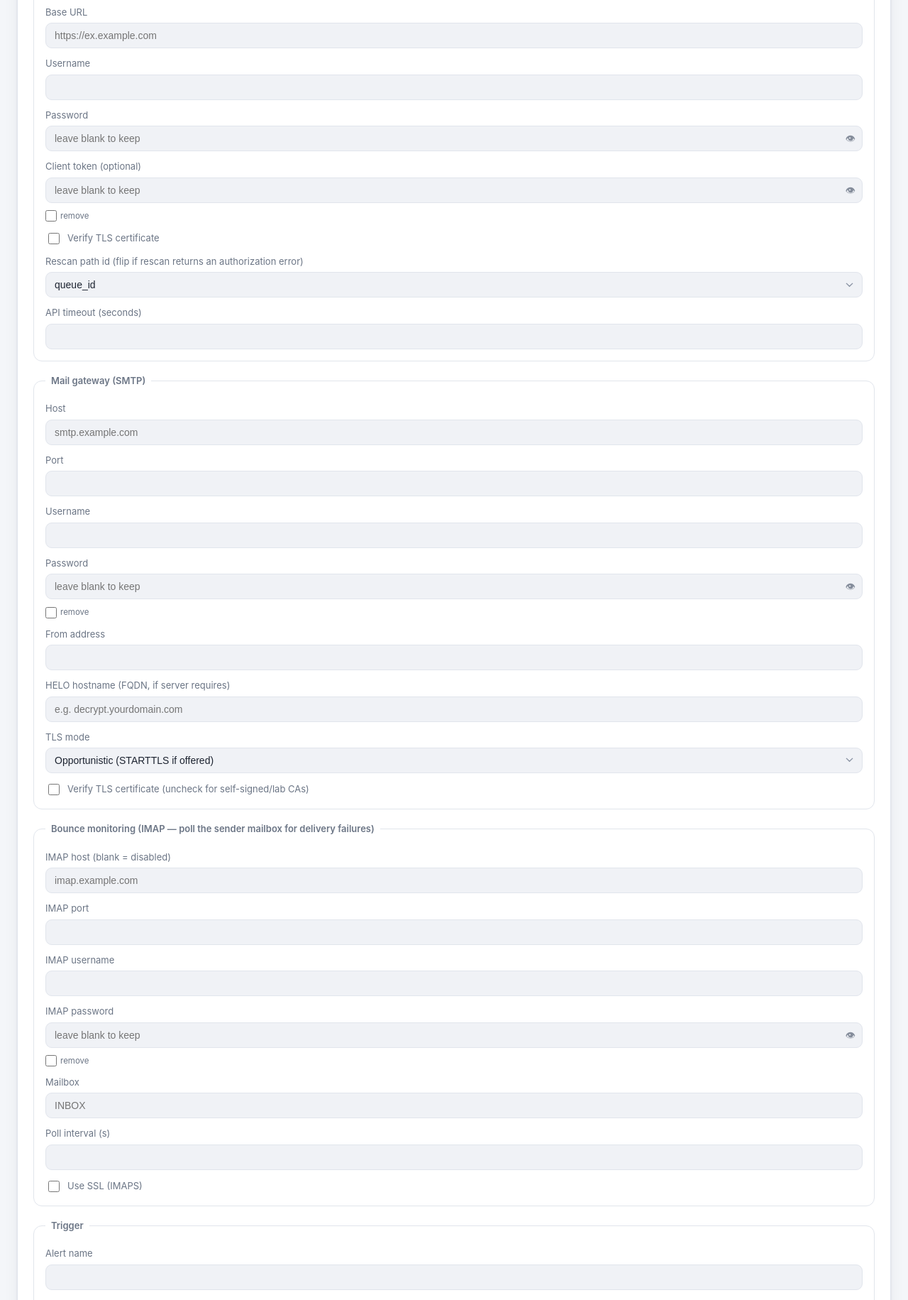
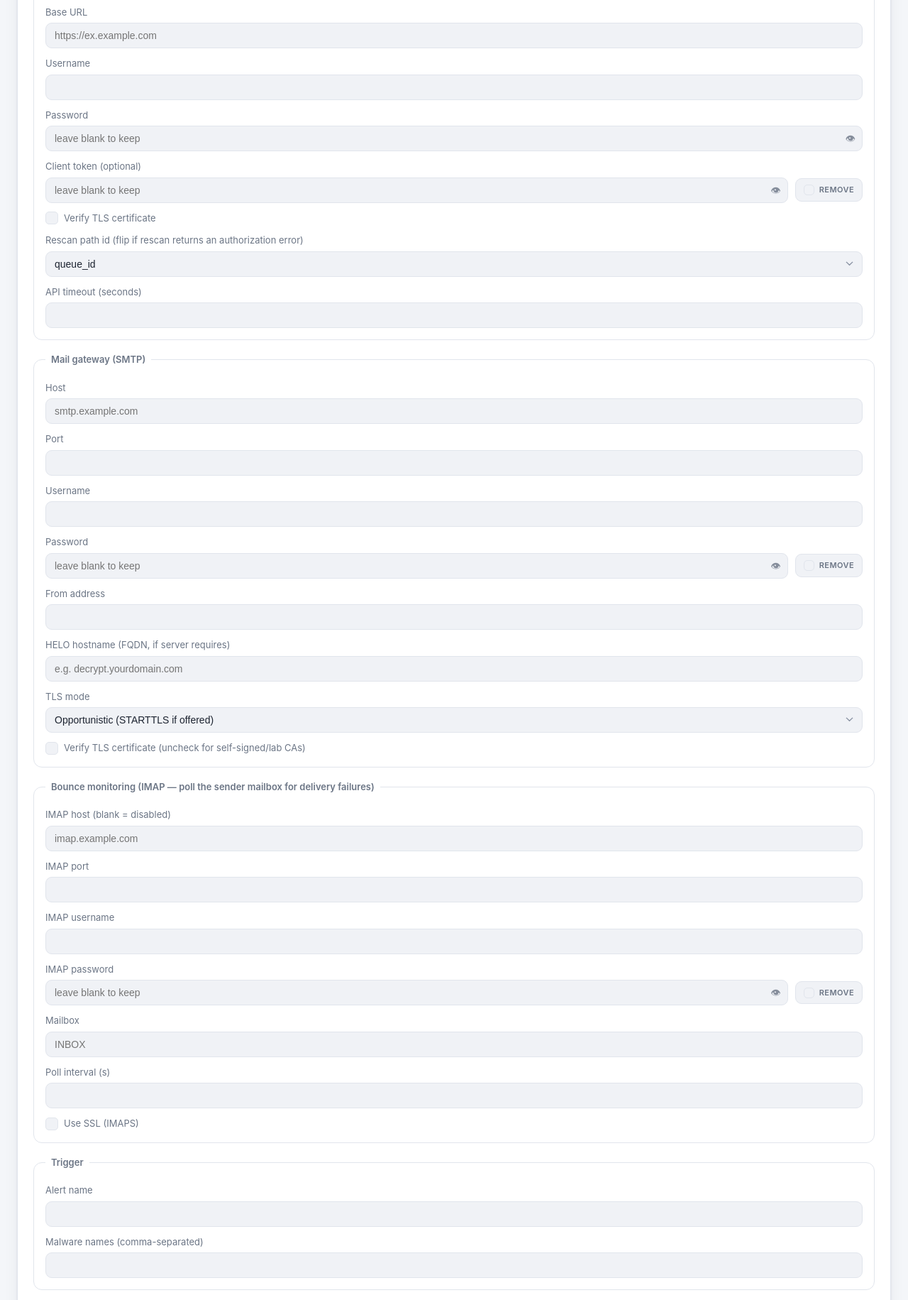
Before and after one commit to HazLab/TrellixEXAttachmentDecrypt, a FastAPI app: template trellix_decrypt/templates/settings.html in a window 1280 px wide. Shown: the part 346-2177 px from the top of the page at 71% size. Run offline with FastAPI, Linux system fonts and the light colour scheme; the template is opened without the code that fills it, so the values that code supplies are empty; parts of the project's set-up code (start-up, migrations or seed data) failed here and were passed over.

Commit message:
ui: custom themed checkboxes + inline 'remove' pill on secret fields
- Replace native checkboxes app-wide with themed custom boxes (no OS chrome):
  rounded, accent-filled with a drawn checkmark, matching the palette in both themes.
- Move the optional-secret 'remove' control inline (right of the input, .input-row)
  instead of under it, styled as a compact pill that turns danger-red when active;
  the whole pill is clickable.

```diff
--- a/trellix_decrypt/static/settings.js
+++ b/trellix_decrypt/static/settings.js
@@ -3,6 +3,15 @@
 const form = document.getElementById("settings-form");
 const status = document.getElementById("save-status");
 const banner = document.getElementById("setup-banner");
+
+// Make the whole "remove" pill clickable, not just its checkbox.
+form.querySelectorAll(".rm").forEach((pill) => {
+  pill.addEventListener("click", (e) => {
+    if (e.target.tagName === "INPUT") return; // native toggle already fired
+    const cb = pill.querySelector(".clear-secret");
+    if (cb) cb.checked = !cb.checked;
+  });
+});
 
 const LABELS = {
   ex_base_url: "Trellix EX base URL", ex_username: "EX username", ex_password: "EX password",
--- a/trellix_decrypt/static/style.css
+++ b/trellix_decrypt/static/style.css
@@ -144,7 +144,26 @@ td.subject, td.attach, td.recipient, td.sender { max-width: 230px; overflow: hid
 .form input { padding: 9px 12px; border: 1px solid var(--border); border-radius: 9px; background: var(--surface-2);
   color: var(--text); font-size: 14px; }
 .form input:focus { outline: 2px solid var(--brand); border-color: var(--brand); }
-.form input[type=checkbox] { width: 16px; height: 16px; accent-color: var(--brand); }
+
+/* Custom checkboxes — themed, no native chrome (used by .check toggles and .rm) */
+.form input[type=checkbox] {
+  appearance: none; -webkit-appearance: none;
+  width: 18px; height: 18px; min-width: 18px; padding: 0; margin: 0; flex: 0 0 auto;
+  border: 1.5px solid var(--border); border-radius: 5px; background: var(--surface-2);
+  position: relative; cursor: pointer; vertical-align: middle;
+  transition: background .12s ease, border-color .12s ease; }
+.form input[type=checkbox]:hover { border-color: var(--brand); }
+.form input[type=checkbox]:checked { background: var(--brand); border-color: var(--brand); }
+.form input[type=checkbox]:checked::after {
+  content: ""; position: absolute; left: 5px; top: 2px; width: 4px; height: 8px;
+  border: solid var(--brand-ink); border-width: 0 2px 2px 0; transform: rotate(45deg); }
+.form input[type=checkbox]:focus-visible { outline: 2px solid var(--brand); outline-offset: 2px; }
+
+/* Inline field row: input + trailing control (e.g. the "remove" pill) on one line */
+.form .input-row { display: flex; align-items: center; gap: 10px; }
+.form .input-row > .pwd-wrap,
+.form .input-row > input { flex: 1 1 auto; min-width: 0; }
+
 /* reveal-password toggle (added by reveal.js around password inputs) */
 .pwd-wrap { position: relative; display: block; }
 .pwd-wrap input { width: 100%; padding-right: 40px; }
@@ -190,6 +209,14 @@ td.subject, td.attach, td.recipient, td.sender { max-width: 230px; overflow: hid
        padding: 2px 7px; border-radius: 999px; margin-left: 8px; vertical-align: middle; }
 
 /* Settings: "remove" control for optional secret fields */
-.rm { display: inline-flex; align-items: center; gap: 5px; margin-top: 5px;
-      font-size: 11.5px; font-weight: 400; color: var(--muted); cursor: pointer; }
-.rm input { width: auto; margin: 0; accent-color: var(--danger-fg); }
+/* "remove" pill next to an optional secret field */
+.rm { display: inline-flex; align-items: center; gap: 7px; flex: 0 0 auto; margin: 0;
+      padding: 7px 11px; border: 1px solid var(--border); border-radius: 9px; background: var(--surface-2);
+      font-size: 11px; font-weight: 600; letter-spacing: .04em; text-transform: uppercase;
+      color: var(--faint); cursor: pointer; user-select: none;
+      transition: color .12s ease, border-color .12s ease, background .12s ease; }
+.rm:hover { color: var(--danger-fg); border-color: var(--danger-fg); background: var(--danger-bg); }
+.rm input[type=checkbox] { width: 15px; height: 15px; min-width: 15px; }
+.rm input[type=checkbox]:checked { background: var(--danger-fg); border-color: var(--danger-fg); }
+.rm input[type=checkbox]:checked::after { border-color: #fff; }
+.rm:has(input:checked) { color: var(--danger-fg); border-color: var(--danger-fg); background: var(--danger-bg); }
--- a/trellix_decrypt/templates/settings.html
+++ b/trellix_decrypt/templates/settings.html
@@ -15,8 +15,9 @@
     <label>Base URL<input name="ex_base_url" placeholder="https://ex.example.com"></label>
     <label>Username<input name="ex_username" autocomplete="off"></label>
     <label>Password<input name="ex_password" type="password" autocomplete="new-password" placeholder="leave blank to keep"></label>
-    <label>Client token (optional)<input name="ex_client_token" type="password" autocomplete="new-password" placeholder="leave blank to keep">
-      <span class="rm"><input type="checkbox" class="clear-secret" data-for="ex_client_token"> remove</span></label>
+    <label>Client token (optional)
+      <span class="input-row"><input name="ex_client_token" type="password" autocomplete="new-password" placeholder="leave blank to keep">
+        <span class="rm"><input type="checkbox" class="clear-secret" data-for="ex_client_token" aria-label="remove client token"><span>remove</span></span></span></label>
     <label class="check"><input name="ex_verify_tls" type="checkbox"> Verify TLS certificate</label>
     <label>Rescan path id (flip if rescan returns an authorization error)
       <select name="ex_rescan_id_field">
@@ -32,8 +33,9 @@
     <label>Host<input name="smtp_host" placeholder="smtp.example.com"></label>
     <label>Port<input name="smtp_port" type="number"></label>
     <label>Username<input name="smtp_username" autocomplete="off"></label>
-    <label>Password<input name="smtp_password" type="password" autocomplete="new-password" placeholder="leave blank to keep">
-      <span class="rm"><input type="checkbox" class="clear-secret" data-for="smtp_password"> remove</span></label>
+    <label>Password
+      <span class="input-row"><input name="smtp_password" type="password" autocomplete="new-password" placeholder="leave blank to keep">
+        <span class="rm"><input type="checkbox" class="clear-secret" data-for="smtp_password" aria-label="remove SMTP password"><span>remove</span></span></span></label>
     <label>From address<input name="smtp_from"></label>
     <label>HELO hostname (FQDN, if server requires)<input name="smtp_helo_hostname" placeholder="e.g. decrypt.yourdomain.com"></label>
     <label>TLS mode
@@ -52,8 +54,9 @@
     <label>IMAP host (blank = disabled)<input name="imap_host" placeholder="imap.example.com"></label>
     <label>IMAP port<input name="imap_port" type="number"></label>
     <label>IMAP username<input name="imap_username" autocomplete="off"></label>
-    <label>IMAP password<input name="imap_password" type="password" autocomplete="new-password" placeholder="leave blank to keep">
-      <span class="rm"><input type="checkbox" class="clear-secret" data-for="imap_password"> remove</span></label>
+    <label>IMAP password
+      <span class="input-row"><input name="imap_password" type="password" autocomplete="new-password" placeholder="leave blank to keep">
+        <span class="rm"><input type="checkbox" class="clear-secret" data-for="imap_password" aria-label="remove IMAP password"><span>remove</span></span></span></label>
     <label>Mailbox<input name="imap_mailbox" placeholder="INBOX"></label>
     <label>Poll interval (s)<input name="bounce_poll_interval" type="number"></label>
     <label class="check"><input name="imap_ssl" type="checkbox"> Use SSL (IMAPS)</label>
@@ -69,8 +72,9 @@
     <legend>Web & webhook</legend>
     <label>Public base URL<input name="public_base_url" placeholder="https://decrypt.example.com"></label>
     <label>Webhook username (EX Basic auth)<input name="webhook_username" autocomplete="off"></label>
-    <label>Webhook password<input name="webhook_password" type="password" autocomplete="new-password" placeholder="leave blank to keep">
-      <span class="rm"><input type="checkbox" class="clear-secret" data-for="webhook_password"> remove</span></label>
+    <label>Webhook password
+      <span class="input-row"><input name="webhook_password" type="password" autocomplete="new-password" placeholder="leave blank to keep">
+        <span class="rm"><input type="checkbox" class="clear-secret" data-for="webhook_password" aria-label="remove webhook password"><span>remove</span></span></span></label>
     <label>Webhook IP allowlist (comma-separated; blank = any)<input name="webhook_ip_allowlist" placeholder="10.0.0.5, 10.0.0.6"></label>
     <label>Link lifetime (seconds)<input name="token_ttl" type="number"></label>
     <p class="hint">The webhook needs a username+password <em>and/or</em> an IP allowlist before the service will accept alerts.</p>
```
